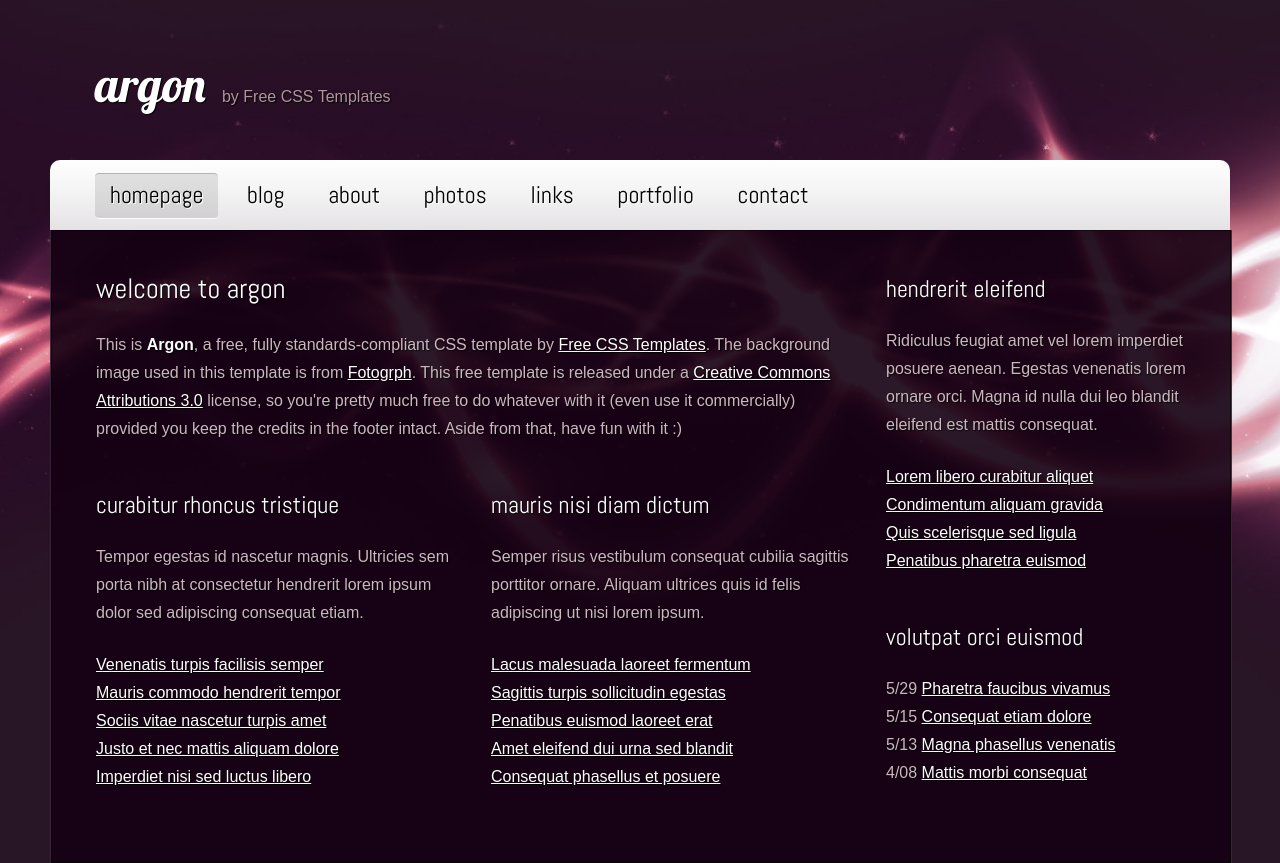
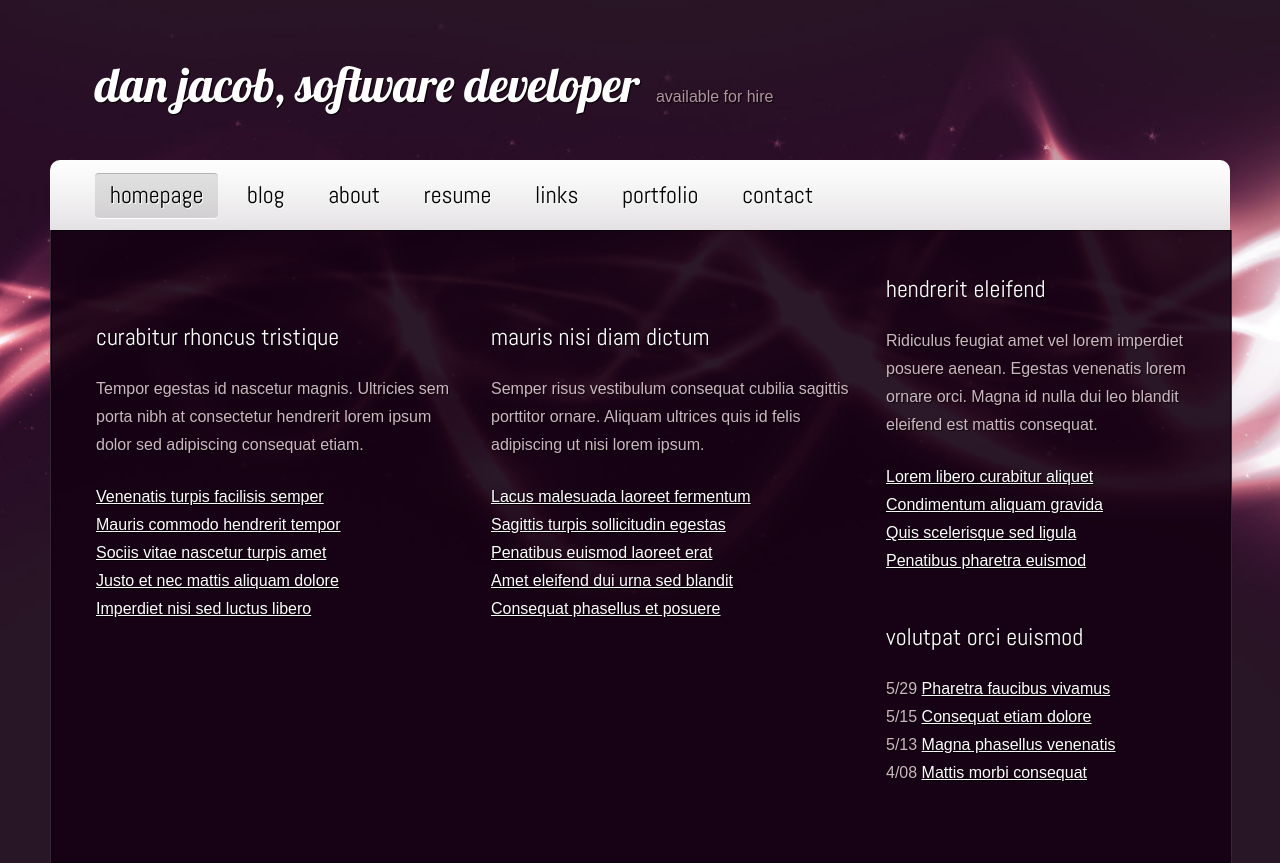
Before and after one commit to danjac/danjac.github.com, a plain HTML site: page index.html in a window 1280 px wide. Shown: the top 863 px of the page. Drawn offline with Linux system fonts and the light colour scheme.

Commit message:
Added meta

```diff
--- a/index.html
+++ b/index.html
@@ -12,8 +12,8 @@ Released   : 20120529
 <html xmlns="http://www.w3.org/1999/xhtml">
 	<head>
 		<meta http-equiv="content-type" content="text/html; charset=utf-8" />
-		<meta name="description" content="" />
-		<meta name="keywords" content="" />
+		<meta name="description" content="software developer django python" />
+		<meta name="keywords" content="python django python mysql javascript html css" />
 		<title>Argon by Free CSS Templates</title>
 		<link href="http://fonts.googleapis.com/css?family=Abel" rel="stylesheet" type="text/css" />
 		<link href="http://fonts.googleapis.com/css?family=Lobster" rel="stylesheet" type="text/css" />
@@ -23,15 +23,15 @@ Released   : 20120529
 		<div id="wrapper">
 			<div id="header">
 				<div id="logo">
-					<h1><a href="#">Argon</a></h1>
-					<span>by Free CSS Templates</span>
+					<h1><a href="#">Dan Jacob, Software Developer</a></h1>
+					<span>available for hire</span>
 				</div>
 				<div id="menu">
 					<ul>
 						<li class="first current_page_item"><a href="#">Homepage</a></li>
 						<li><a href="#">Blog</a></li>
 						<li><a href="#">About</a></li>
-						<li><a href="#">Photos</a></li>
+						<li><a href="#">Resume</a></li>
 						<li><a href="#">Links</a></li>
 						<li><a href="#">Portfolio</a></li>
 						<li class="last"><a href="#">Contact</a></li>
@@ -42,9 +42,9 @@ Released   : 20120529
 			<div id="page">
 				<div id="content">
 					<div class="box">
-						<h2>Welcome to Argon</h2>
+						<h2></h2>
 						<p>
-							This is <strong>Argon</strong>, a free, fully standards-compliant CSS template by <a href="http://www.freecsstemplates.org/">Free CSS Templates</a>. The background image used in this template is from <a href="http://fotogrph.com/">Fotogrph</a>. This free template is released under a <a href="http://creativecommons.org/licenses/by/3.0/">Creative Commons Attributions 3.0</a> license, so you're pretty much free to do whatever with it (even use it commercially) provided you keep the credits in the footer intact. Aside from that, have fun with it :)
+
 						</p>
 					</div>
 					<div class="box" id="box1">
```
